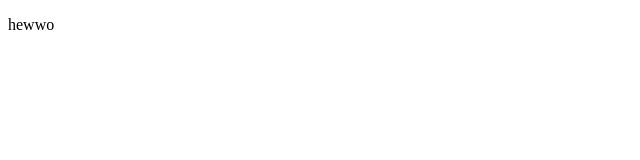
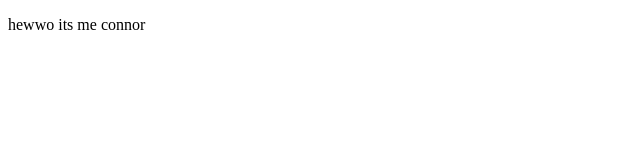
Before and after one commit to lightserpent/connorwebsite.github.io, a plain HTML site: page index.html in a window 1280 px wide. Shown: the full height of the page, 0-640 px from the left. Drawn offline with Linux system fonts and the light colour scheme.

Commit message:
Updated index.html
First attempted updated, added to p tag

```diff
--- a/index.html
+++ b/index.html
@@ -4,6 +4,6 @@
   <head>
   </head>
   <body>
-    <p>hewwo</p>
+    <p>hewwo its me connor</p>
   </body>
 </html
```
